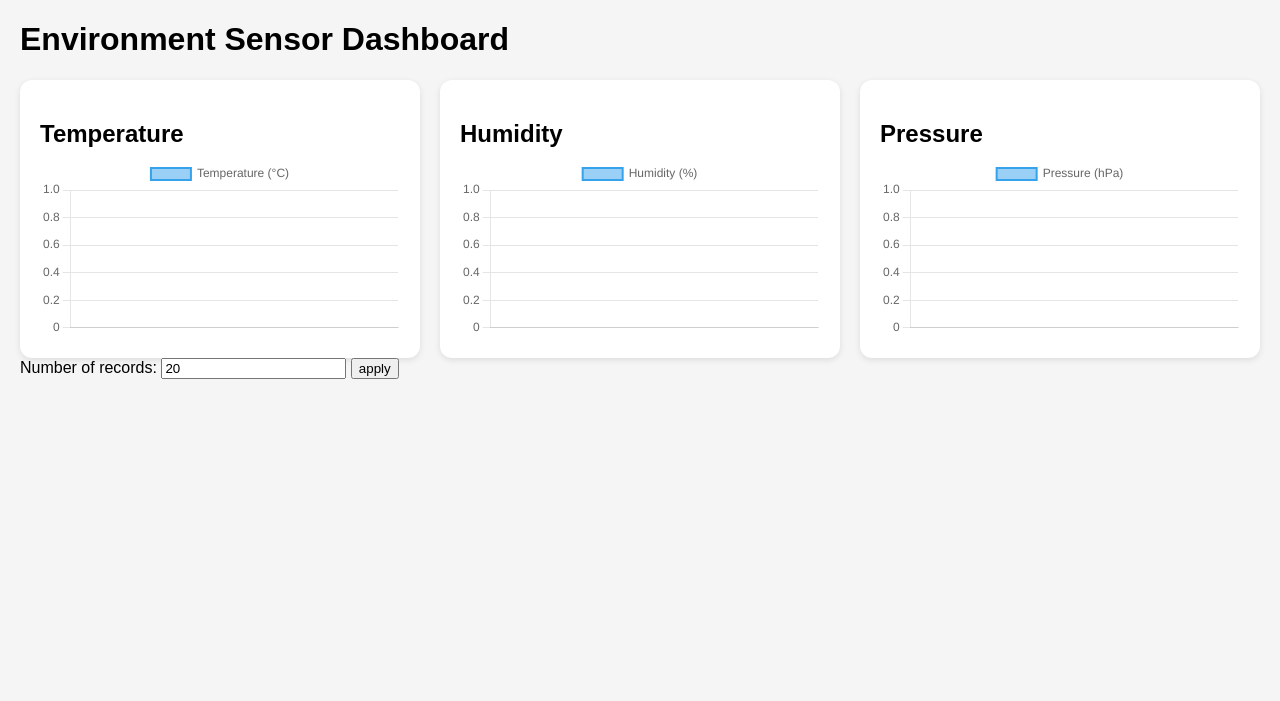
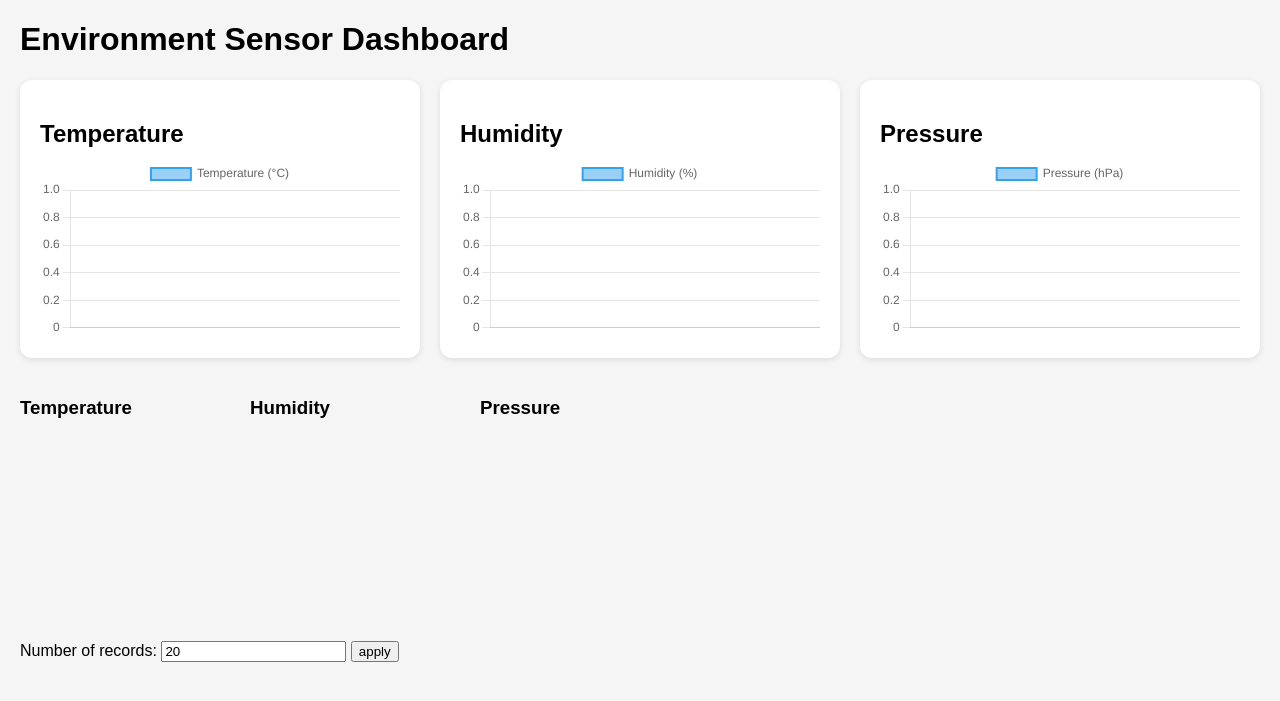
Before and after one commit to jessevrieling/iot-website, a Flask app: page / in a window 1280 px wide. Shown: the top 701 px of the page. Run offline with Flask 3, Linux system fonts and the light colour scheme; data that the repository does not hold is empty; a map, chart or similar area stays blank.

Commit message:
added gauges

```diff
--- a/static/fetch.js
+++ b/static/fetch.js
@@ -52,6 +52,24 @@ const presChart = new Chart(document.getElementById('pressChart'), {
 		}
 });
 
+// Temperature (-20 to 60 °C)
+const tempGauge = new Gauge(document.getElementById('tempGauge')).setOptions(gaugeOptions);
+tempGauge.maxValue = 60;
+tempGauge.setMinValue(-20);
+tempGauge.set(0);
+
+// Humidity (0–100 %)
+const humGauge = new Gauge(document.getElementById('humGauge')).setOptions(gaugeOptions);
+humGauge.maxValue = 100;
+humGauge.setMinValue(0);
+humGauge.set(0);
+
+// Pressure (900–1100 hPa)
+const presGauge = new Gauge(document.getElementById('presGauge')).setOptions(gaugeOptions);
+presGauge.maxValue = 1100;
+presGauge.setMinValue(900);
+presGauge.set(0);
+
 async function fetchMeasurements() {
     const fetchInterval = 1000;
     const url = window.location.origin.concat("/measurements?limit=").concat(limit);
@@ -83,6 +101,14 @@ async function fetchMeasurements() {
         presChart.data.datasets[0].data = press;
         presChart.update();
 
+        if (json.length > 0) {
+    const latest = json[json.length - 1];
+
+    tempGauge.set(latest.temp);
+    humGauge.set(latest.hum);
+    presGauge.set(latest.pres);
+}
+
     } catch (err) {
         console.error("Failed to fetch measurements:", err);
     }
--- a/templates/dashboard.html
+++ b/templates/dashboard.html
@@ -22,6 +22,22 @@
             <canvas id="pressChart"></canvas>
         </div>
     </div>
+    <div id="gauges" style="display: flex; gap: 30px; margin-top: 20px;">
+    <div>
+        <h3>Temperature</h3>
+        <canvas id="tempGauge" width="200" height="200"></canvas>
+    </div>
+
+    <div>
+        <h3>Humidity</h3>
+        <canvas id="humGauge" width="200" height="200"></canvas>
+    </div>
+
+    <div>
+        <h3>Pressure</h3>
+        <canvas id="presGauge" width="200" height="200"></canvas>
+    </div>
+</div>
     <label for="fetch-limit">Number of records:</label>
     <input type="number" value="20" id="fetch-limit" />
     <button id="apply-button">apply</button>
```
